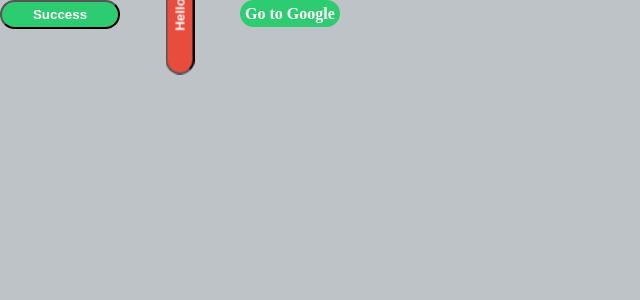
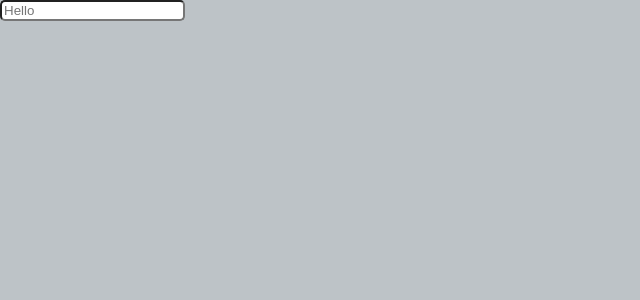
Before and after one commit to tonky0110/styled-awesomeness, a React (Create React App) app: page / in a window 1280 px wide. Shown: the top 300 px of the page, without its empty margins (0-640 px from the left). Built offline with nearby package versions, Linux system fonts and the light colour scheme.

Commit message:
0.4.1 attrs(속성) 설정방법 추가

```diff
--- a/src/App.js
+++ b/src/App.js
@@ -5,9 +5,9 @@ import styled, { css, keyframes } from 'styled-components';
 const App = () => {
   return (
     <Container>
-      <Button>Success</Button>
-      <Button danger rotationTime={2}>Hello</Button>
-      <Anchor href="http://www.google.com">Go to Google</Anchor>
+      <Input
+        placeholder="Hello"
+      />
     </Container>
   );
 }
@@ -18,37 +18,12 @@ const Container = styled.div`
   width: 100%;
   background-color: #bdc3c7;
 `;
-const Button = styled.button`
-	border-radius: 50px;
-	padding: 5px;
-	min-width: 120px;
-	color: white;
-	font-weight: 600;
-	-webkit-appearance: none;
-  cursor: pointer;
-  &:active,
-  &:focus {
-    outline: none;
-  }
-  background-color: ${props => props.danger ? '#e74c3c' : '#2ecc71'};
-  ${props => {
-    if (props.danger) {
-      return css`animation:  ${props.rotationTime}s ${rotation} linear infinite`;
-    }
-  }}
-`;
 
-const Anchor = styled(Button.withComponent('a'))`
-  text-decoration:none;
-`;
-
-const rotation = keyframes`
-  0%{
-    transform: rotate(0deg);
-  }
-  100%{
-    transform: rotate(360deg);
-  }
+const Input = styled.input
+  .attrs({
+    required: true
+  })`
+  border-radius: 5px;
 `;
 
 export default App;
```
